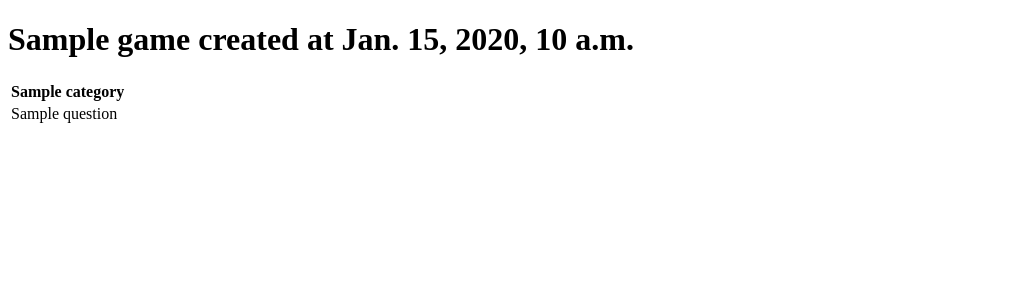
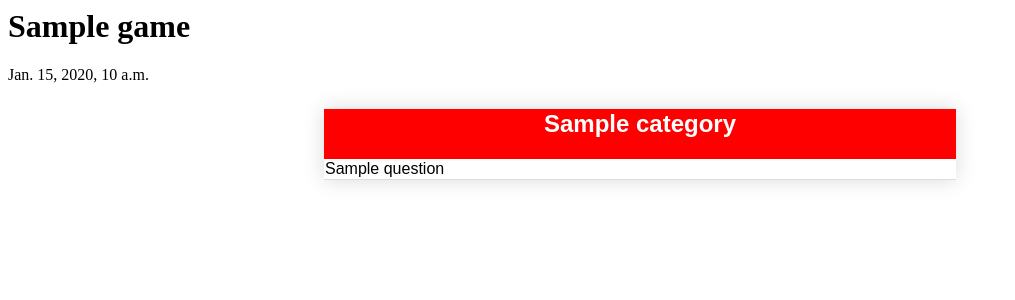
Before and after one commit to msadour/fun_and_curious, a Django app: template app/core/game/templates/game/games.html in a window 1280 px wide. Shown: the top 300 px of the page, without its empty margins (0-1015 px from the left). Run offline with Django 4.2, Linux system fonts and the light colour scheme; the template is opened without the code that fills it: most values are stand-ins (such as "Sample title", 1, 10 or a date in 2020); data that the repository does not hold is empty; parts of the project's set-up code (start-up, migrations or seed data) failed here and were passed over.

Commit message:
Make templates pdf better.

```diff
--- a/app/core/game/serializers.py
+++ b/app/core/game/serializers.py
@@ -10,6 +10,7 @@ class GameSerializer(serializers.ModelSerializer):
 
     created_at = serializers.DateTimeField(format="%Y-%m-%d %H:%M:%S")
     author = serializers.CharField(source="author.username", read_only=True)
+    created_at_as_text = serializers.CharField()
 
     def create(self, validated_data):
         label: str = validated_data.get("label")
--- a/app/core/game/templates/game/games.html
+++ b/app/core/game/templates/game/games.html
@@ -1,30 +1,34 @@
-<!DOCTYPE html>
+{% load static %}
 <html lang="en">
-<head>
-    <meta charset="UTF-8">
-</head>
-<body>
+    <head>
+        <meta http-equiv=Content-Type content="text/html; charset=UTF-8">
+        <style type="text/css"></style>
+    </head>
+    <body>
     {% for game in games %}
 
-        <h1>{{ game.label }} created at {{ game.created_at }}</h1>
+        <h1>{{ game.label }}</h1>
+        <p>{{ game.created_at_as_text }}</p>
 
         {% for game_data in game.content %}
-            <table>
+            <table style="border-collapse: collapse;margin: 25px 0;font-family: sans-serif;box-shadow: 0 0 20px rgba(0, 0, 0, 0.15); width: 50%; margin-left: auto; margin-right: auto;">
                 <tr>
-                    <th> {{ game_data.category }} </th>
+                    <th style="background-color: red;color: #ffffff;text-align: center;">
+                        <h2>{{ game_data.category }}</h2>
+                    </th>
                 </tr>
 
                 {% for question in game_data.questions %}
                     {% if question.label_de %}
-                        <tr>
+                        <tr style="border-bottom: 1px solid #dddddd;">
                             <td> {{ question.label_de }} </td>
                         </tr>
                     {% elif question.label_fr %}
-                        <tr>
+                        <tr style="border-bottom: 1px solid #dddddd;">
                             <td> {{ question.label_fr }} </td>
                         </tr>
                     {% else %}
-                        <tr>
+                        <tr style="border-bottom: 1px solid #dddddd;">
                             <td> {{ question.label }} </td>
                         </tr>
                     {% endif %}
@@ -32,7 +36,6 @@
                 {% endfor %}
 
             </table>
-            <br /><br />
         {% endfor %}
     {% endfor %}
 </body>
```
Also changed, not shown: app/core/game/models.py (+7 -0 lines).
